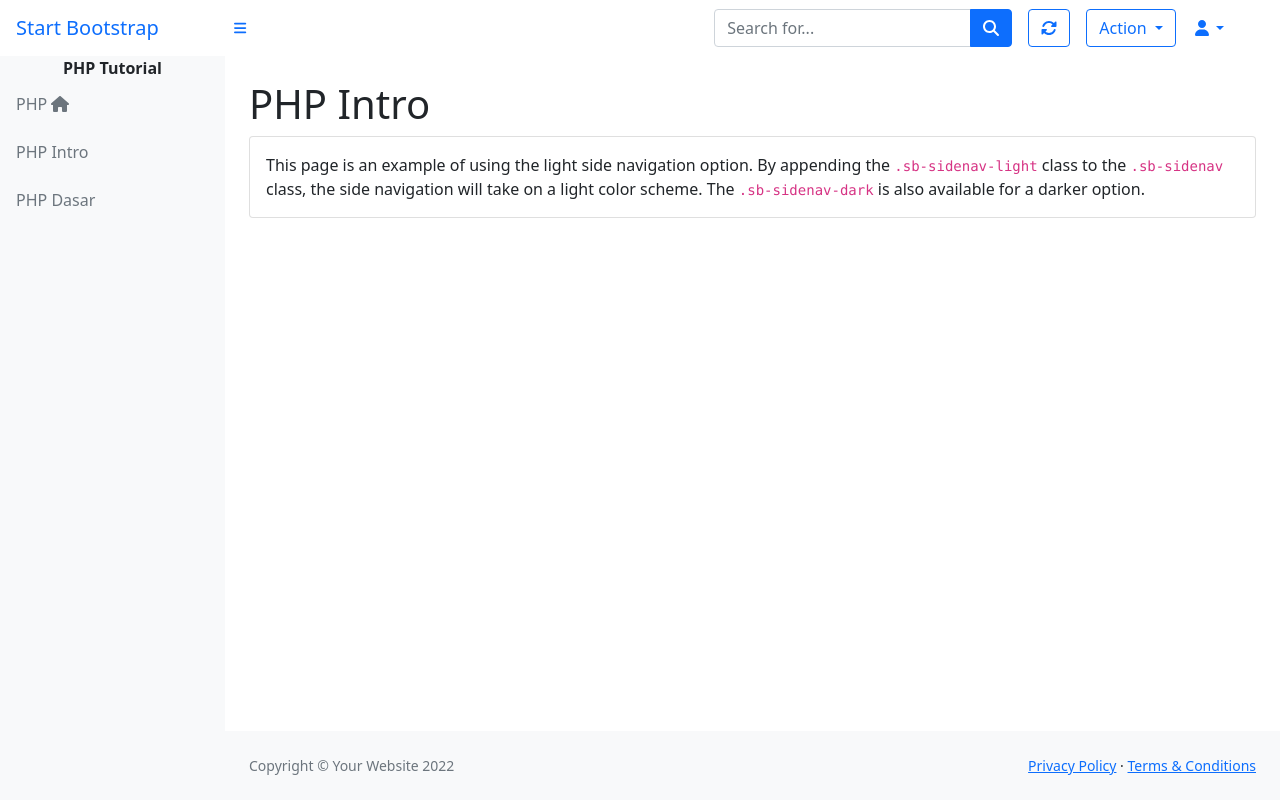
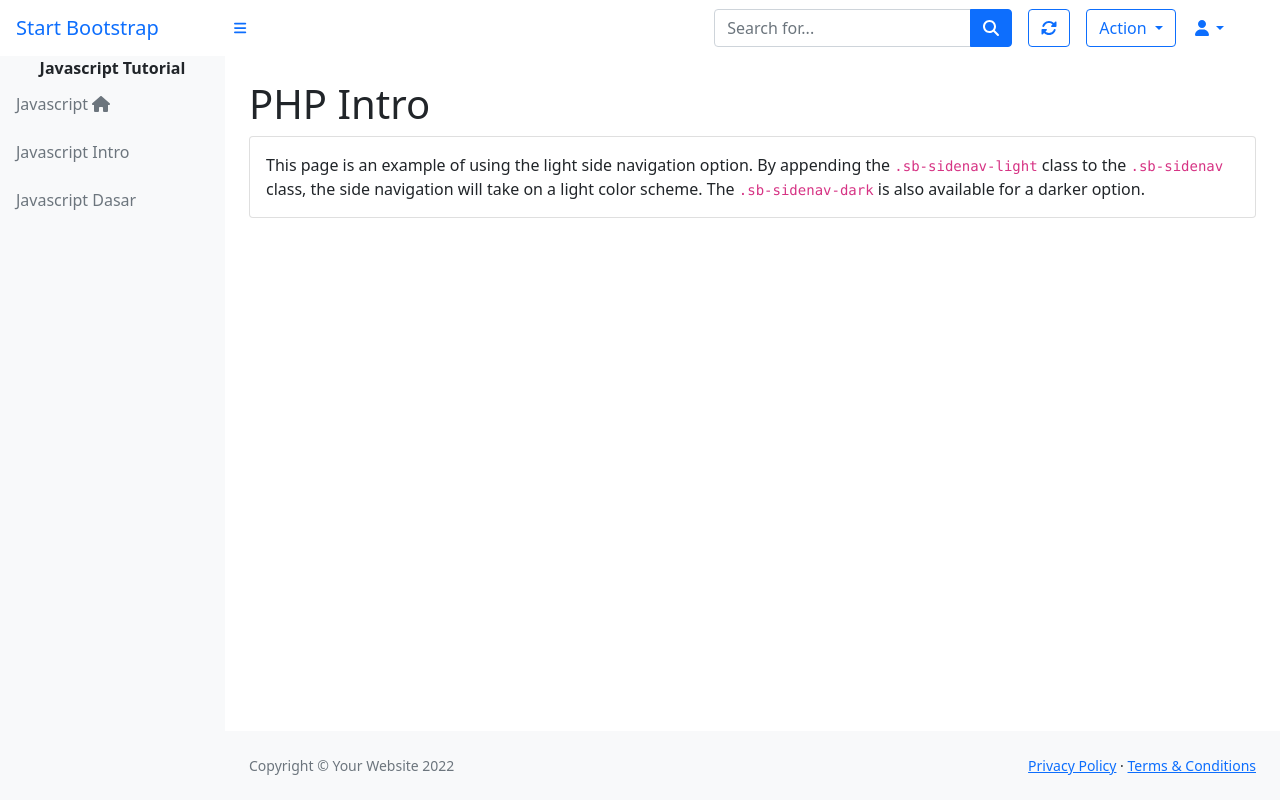
Before and after one commit to kurisu55/e-learning, a PHP site: page /learn/js/1.php in a window 1280 px wide. Run offline with PHP 8.4, Linux system fonts and the light colour scheme; some libraries are stand-ins or nearby versions.

Commit message:
Ubah sidebar HTML dan JS

```diff
--- a/learn/js/template/sidebar.php
+++ b/learn/js/template/sidebar.php
@@ -4,16 +4,16 @@
             <div class="sb-sidenav-menu">
                 <div class="nav">
                     <div class="text-dark text-center">
-                        <strong>PHP Tutorial</strong>
+                        <strong>Javascript Tutorial</strong>
                     </div>
                     <a class="nav-link text-secondary active" href="index.php">
-                        PHP <i class="ms-1 fas fa-home"></i>
+                        Javascript <i class="ms-1 fas fa-home"></i>
                     </a>
                     <a class="nav-link text-secondary active" href="1.php">
-                        PHP Intro
+                        Javascript Intro
                     </a>
                     <a class="nav-link text-secondary active" href="2.php">
-                        PHP Dasar
+                        Javascript Dasar
                     </a>
                 </div>
             </div>
```
Also changed, not shown: learn/html/template/sidebar.php (+4 -4 lines).
